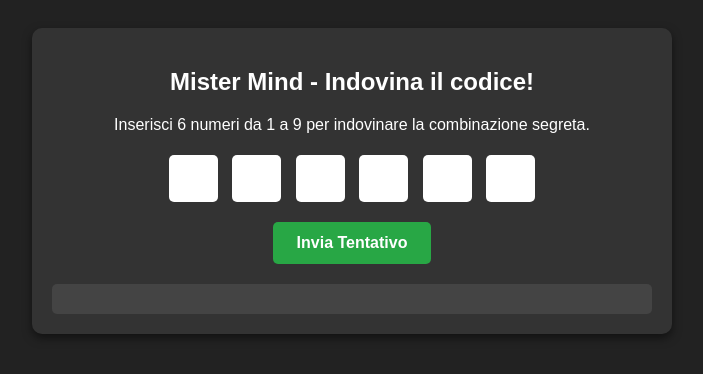
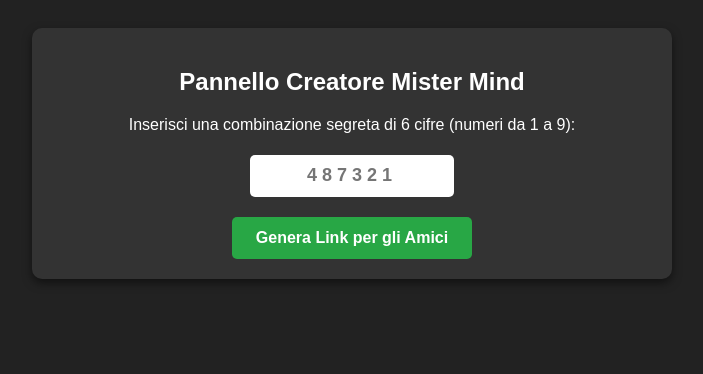
Before and after one commit to emanueladventure/mistermind, a plain HTML site: page index.html in a window 1280 px wide. Shown: the whole page, without its empty margins (288-991 px from the left). Drawn offline with Linux system fonts and the light colour scheme.

Commit message:
Update index.html

```diff
--- a/index.html
+++ b/index.html
@@ -8,15 +8,29 @@
         body { font-family: Arial, sans-serif; background: #222; color: #fff; text-align: center; padding: 20px; }
         .container { max-width: 600px; margin: auto; background: #333; padding: 20px; border-radius: 10px; box-shadow: 0 4px 10px rgba(0,0,0,0.5); }
         input { width: 45px; height: 45px; font-size: 22px; text-align: center; margin: 5px; border-radius: 5px; border: none; font-weight: bold; }
+        .input-creatore { width: 200px; height: 40px; font-size: 18px; letter-spacing: 5px; }
         button { padding: 12px 24px; font-size: 16px; margin-top: 15px; cursor: pointer; background: #28a745; color: white; border: none; border-radius: 5px; font-weight: bold; }
         button:hover { background: #218838; }
         #tentativi { margin-top: 20px; text-align: left; background: #444; padding: 15px; border-radius: 5px; max-height: 400px; overflow-y: auto; }
         .riga { padding: 8px; border-bottom: 1px solid #555; font-family: monospace; font-size: 15px; }
         .vittoria { background: #28a745; color: white; padding: 15px; border-radius: 5px; margin-top: 15px; font-size: 18px; font-weight: bold; }
+        .box-link { background: #444; padding: 15px; margin-top: 20px; border-radius: 5px; word-break: break-all; border: 1px dashed #28a745; }
     </style>
 </head>
 <body>
     <div class="container">
+        <!-- SCHERMATA CREAZIONE (SOLO PER TE) -->
+        <div id="schermata-creazione" style="display: none;">
+            <h2>Pannello Creatore Mister Mind</h2>
+            <p>Inserisci una combinazione segreta di 6 cifre (numeri da 1 a 9):</p>
+            <input type="text" id="codice-input" class="input-creatore" maxlength="6" placeholder="487321" oninput="this.value = this.value.replace(/[^1-9]/g, '');">
+            <br>
+            <button onclick="generaLinkSfida()">Genera Link per gli Amici</button>
+            <div id="risultato-link"></div>
+        </div>
+
+        <!-- SCHERMATA GIOCO (PER I TUOI AMICI) -->
+        <div id="schermata-gioco" style="display: none;">
             <h2>Mister Mind - Indovina il codice!</h2>
             <p>Inserisci 6 numeri da 1 a 9 per indovinare la combinazione segreta.</p>
             <div id="gioco">
@@ -32,10 +46,35 @@
             <div id="messaggio-vittoria"></div>
             <div id="tentativi"></div>
         </div>
+    </div>
 
     <script>
         const urlParams = new URLSearchParams(window.location.search);
-        const codiceSegreto = urlParams.get('code') || "123456";
+        const codiceSegreto = urlParams.get('code');
+
+        // Se il link non contiene un codice, mostra il pannello di creazione
+        if (!codiceSegreto) {
+            document.getElementById('schermata-creazione').style.display = 'block';
+        } else {
+            document.getElementById('schermata-gioco').style.display = 'block';
+        }
+
+        function generaLinkSfida() {
+            let cod = document.getElementById('codice-input').value;
+            if (cod.length !== 6) {
+                alert("Il codice deve essere composto esattamente da 6 numeri!");
+                return;
+            }
+            let linkBase = window.location.href.split('?')[0];
+            let linkFinale = linkBase + "?code=" + cod;
+
+            document.getElementById('risultato-link').innerHTML = `
+                <div class="box-link">
+                    <p><b>Copia e invia questo link ai tuoi amici:</b></p>
+                    <a href="${linkFinale}" target="_blank" style="color: #28a745; font-weight: bold;">${linkFinale}</a>
+                </div>
+            `;
+        }
 
         function controlla() {
             let inputs = document.querySelectorAll('.num');
@@ -55,7 +94,6 @@
             let controllatiSoluzione = new Array(6).fill(false);
             let controllatiTentativo = new Array(6).fill(false);
 
-            // Primo controllo: rileva le posizioni esatte (Elementi esatti / Neri)
             for(let i = 0; i < 6; i++) {
                 if(tentativoArray[i] === soluzioneArray[i]) {
                     neri++;
@@ -64,7 +102,6 @@
                 }
             }
 
-            // Secondo controllo: rileva i numeri corretti fuori posto (Numeri giusti / Bianchi)
             for(let i = 0; i < 6; i++) {
                 if(!controllatiTentativo[i]) {
                     for(let j = 0; j < 6; j++) {
@@ -77,13 +114,11 @@
                 }
             }
 
-            // Aggiunge la riga nella plancia dei tentativi
             let riga = document.createElement('div');
             riga.className = 'riga';
             riga.innerHTML = `<b>${tentativo.join(' ')}</b> | Posizione Corretta: ${neri} — Posizione Errata: ${bianchi}`;
             document.getElementById('tentativi').prepend(riga);
 
-            // Verifica la condizione di vittoria totale
             if(neri === 6) {
                 document.getElementById('messaggio-vittoria').innerHTML = `<div class="vittoria">🎉 Complimenti! Hai decifrato il codice segreto!</div>`;
                 document.getElementById('gioco').style.display = 'none';
```
Lines whose indentation alone changed are shown as unchanged.
